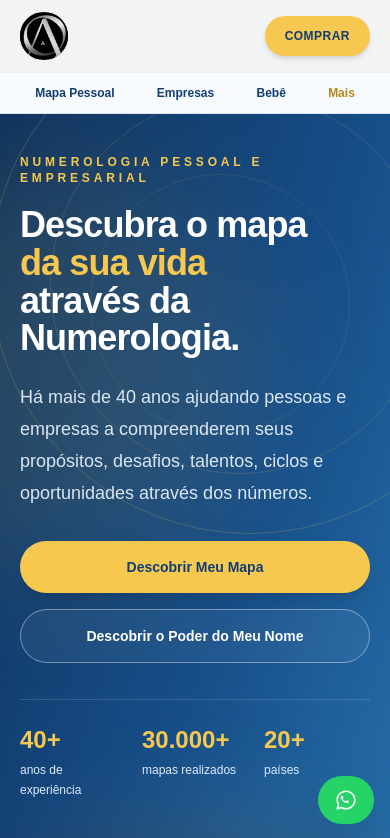
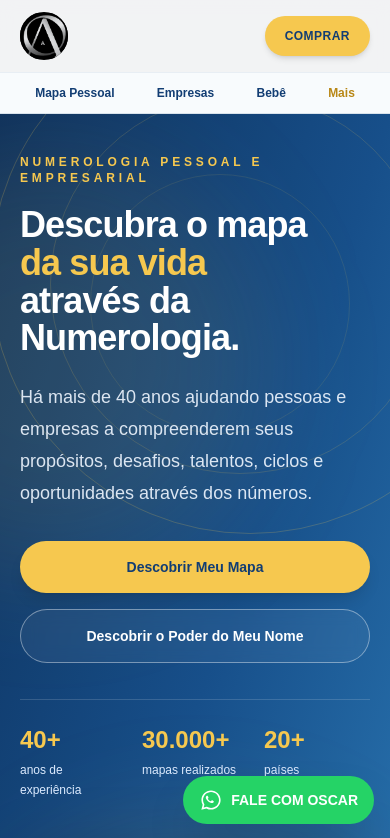
Before and after one commit to consultasdosite-dot/oscar-ahumada-site, a Next.js app: page / in a window 390 px wide. Shown: the top 838 px of the page. Built offline with nearby package versions, Linux system fonts and the light colour scheme.

Commit message:
Exibe Fale com Oscar no WhatsApp mobile

```diff
--- a/app/layout.tsx
+++ b/app/layout.tsx
@@ -148,7 +148,7 @@ export default function RootLayout({
           target="_blank"
           rel="noopener noreferrer"
           aria-label="Fale com Oscar pelo WhatsApp"
-          className="fixed bottom-5 right-4 z-[100] flex items-center gap-2 rounded-full bg-[#25D366] px-4 py-3 font-bold text-white shadow-2xl transition hover:scale-105 hover:bg-[#20bd5a] sm:bottom-6 sm:right-6 sm:px-5"
+          className="fixed bottom-5 right-4 z-[100] flex items-center gap-2 rounded-full bg-[#25D366] px-4 py-3 text-sm font-bold text-white shadow-2xl transition hover:scale-105 hover:bg-[#20bd5a] sm:bottom-6 sm:right-6 sm:px-5"
         >
           <svg
             viewBox="0 0 32 32"
@@ -159,7 +159,7 @@ export default function RootLayout({
             <path d="M16.03 3.2c-7.05 0-12.79 5.74-12.79 12.79 0 2.25.59 4.45 1.7 6.39L3.13 29l6.78-1.78a12.75 12.75 0 0 0 6.12 1.56h.01c7.05 0 12.79-5.74 12.79-12.79S23.08 3.2 16.03 3.2Zm0 23.42h-.01a10.6 10.6 0 0 1-5.41-1.48l-.39-.23-4.02 1.05 1.07-3.92-.25-.4a10.58 10.58 0 0 1-1.63-5.65c0-5.87 4.78-10.64 10.65-10.64 5.87 0 10.64 4.78 10.64 10.64 0 5.87-4.78 10.63-10.65 10.63Z" />
           </svg>
 
-          <span className="hidden sm:inline">FALE COM OSCAR</span>
+          <span>FALE COM OSCAR</span>
         </a>
       </body>
     </html>
```
